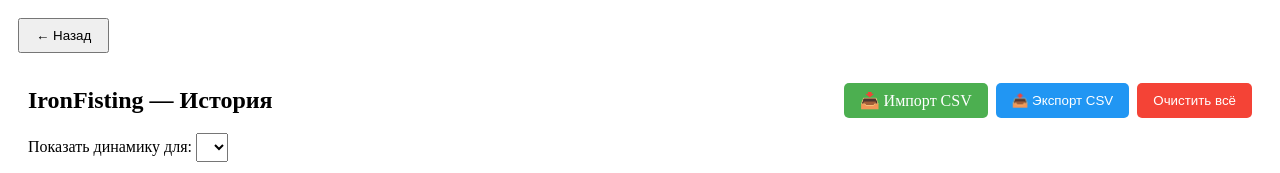
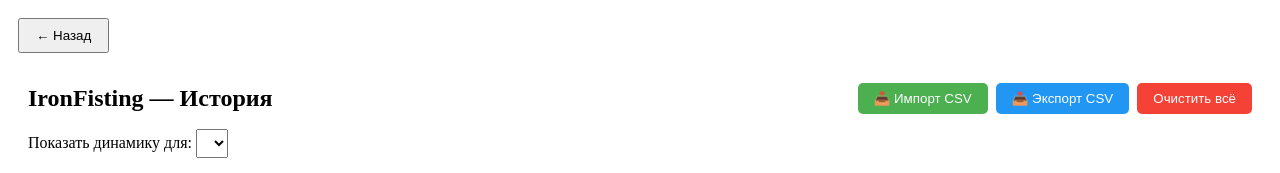
Before and after one commit to dubnaleopold-beep/ironfisting, a React (Vite) app: page / in a window 1280 px wide. Both pictures are taken after a click on the button "📊 История". Shown: the top 173 px of the page. Built offline with nearby package versions, Linux system fonts and the light colour scheme.

Commit message:
прозрачный инпут для импорта

```diff
--- a/src/components/History.tsx
+++ b/src/components/History.tsx
@@ -154,8 +154,9 @@ const History: React.FC<HistoryProps> = ({ onBackToMain }) => {
       <div style={{ display: 'flex', justifyContent: 'space-between', alignItems: 'center', flexWrap: 'wrap', gap: '10px' }}>
         <h2 onClick={onBackToMain} style={{ cursor: 'pointer', margin: 0 }}>IronFisting — История</h2>
        <div style={{ display: 'flex', gap: '8px' }}>
-          {/* Лейбл-кнопка импорта */}
-          <label
+  {/* Кнопка импорта с прозрачным инпутом поверх */}
+  <div style={{ position: 'relative', display: 'inline-flex', alignItems: 'center' }}>
+    <button
       style={{
         padding: '8px 16px',
         backgroundColor: '#4CAF50',
@@ -163,19 +164,27 @@ const History: React.FC<HistoryProps> = ({ onBackToMain }) => {
         border: 'none',
         borderRadius: '5px',
         cursor: 'pointer',
-              display: 'inline-flex',
-              alignItems: 'center',
-              gap: '4px',
+        pointerEvents: 'none', // клик проходит сквозь кнопку к инпуту
       }}
     >
       📥 Импорт CSV
+    </button>
     <input
       type="file"
       accept=".csv, text/csv"
       onChange={handleFileChange}
-              style={{ display: 'none' }}
+      style={{
+        position: 'absolute',
+        top: 0,
+        left: 0,
+        width: '100%',
+        height: '100%',
+        opacity: 0,
+        cursor: 'pointer',
+      }}
     />
-          </label>
+  </div>
+
   <button
     onClick={exportToCSV}
     style={{
@@ -189,6 +198,7 @@ const History: React.FC<HistoryProps> = ({ onBackToMain }) => {
   >
     📤 Экспорт CSV
   </button>
+
   <button
     onClick={handleClearAll}
     style={{
```
Lines whose indentation alone changed are shown as unchanged.
